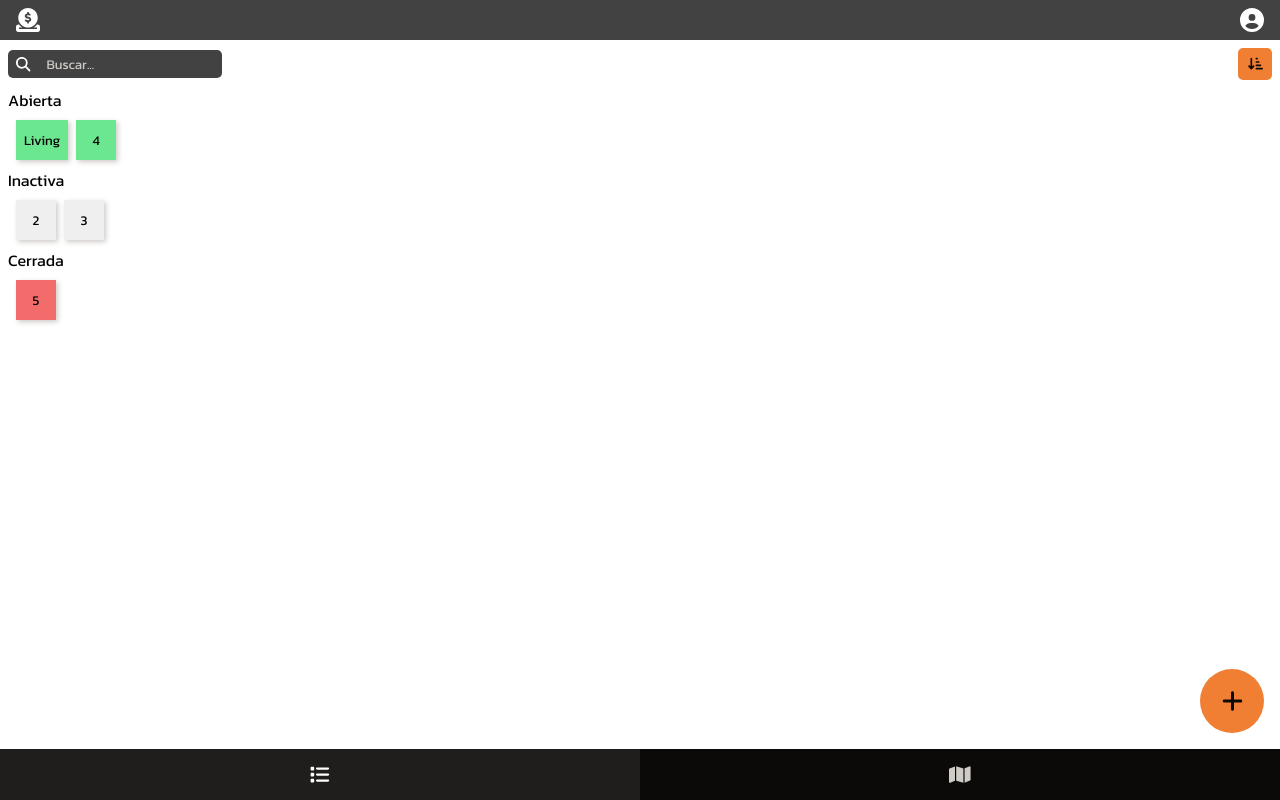
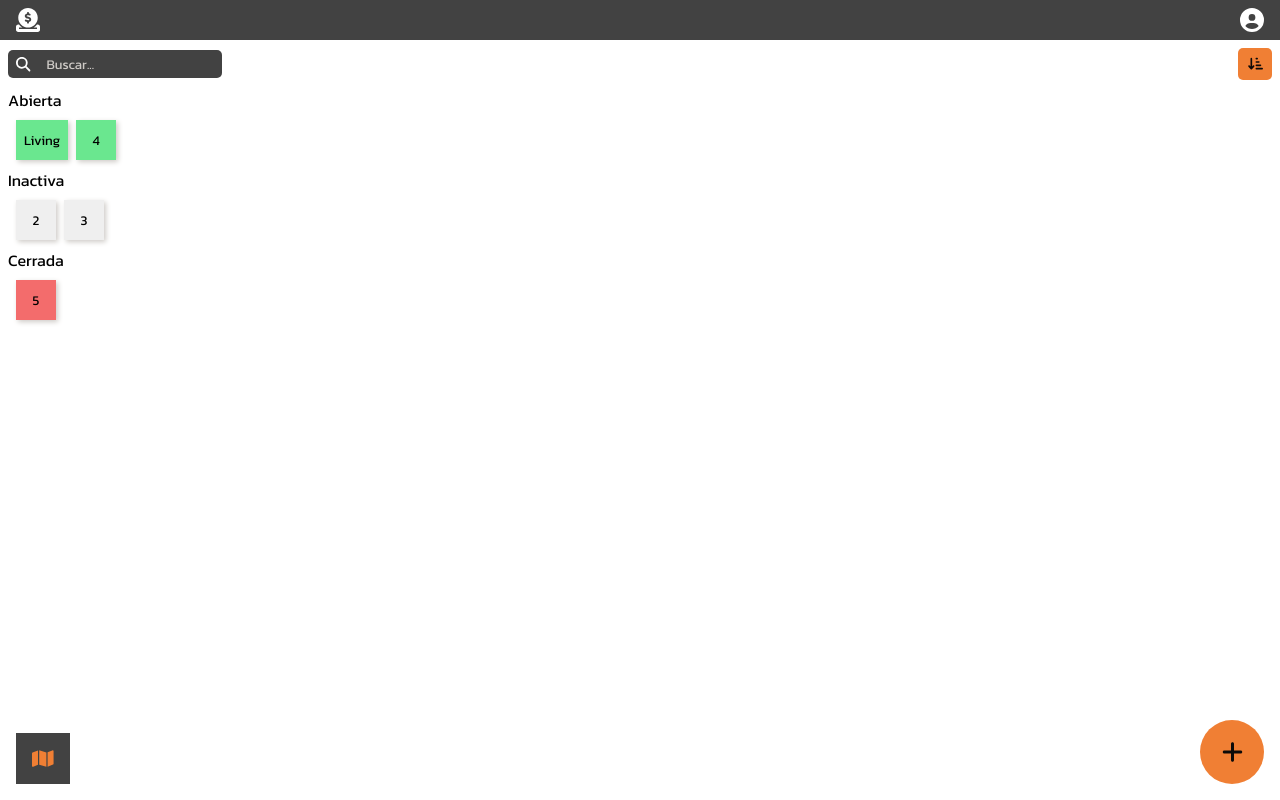
Before and after one commit to Animator55/RegBox-Pawn, a React (Vite) app: page / in a window 1280 px wide. Built offline with nearby package versions, Linux system fonts and the light colour scheme.

Commit message:
fixed ux

```diff
--- a/src/assets/App.css
+++ b/src/assets/App.css
@@ -380,26 +380,16 @@ main {
 /***/
 
 .main-nav {
-  display: flex;
-  background-color: var(--cblack);
-  align-items: center;
-}
-
-.main-nav>button {
-  width: 100%;
-  height: 100%;
+  position: absolute;
+  left: 1rem;
+  bottom: 1rem;
   display: flex;
   align-items: center;
   justify-content: center;
   padding: 1rem;
   font-size: 1.2rem;
-  background-color: transparent;
-  color: var(--clightgray)
-}
-
-.main-nav>button.active {
-  color: var(--cwhite);
-  background-color: rgba(255, 255, 255, 0.082);
+  background-color: var(--cdarkgray);
+  color: var(--corange)
 }
 
 
@@ -546,15 +536,10 @@ main {
 }
 
 .return-to-type-selector {
-  position: absolute;
-  border-radius: 5px;
-  background-color: var(--corange);
   padding: .5rem;
   display: flex;
   align-items: center;
   gap: 1rem;
-  left: 1rem;
-  bottom: 1rem;
   font-size: 1rem;
 }
 
@@ -695,10 +680,19 @@ main {
 
 /**/
 
-.view-command-button {
+.picker-nav {
   display: flex;
   background-color: var(--cblack);
   padding: 1rem;
+  font-size: 1.2rem;
+  color: var(--clightgray);
+  justify-content: space-between;
+  align-items: center;
+  gap: 1rem;
+}
+
+.view-command-button {
+  display: flex;
   font-size: 1.2rem;
   color: var(--clightgray);
   justify-content: center;
--- a/src/components/NavBar.tsx
+++ b/src/components/NavBar.tsx
@@ -7,14 +7,7 @@ type Props = {
 }
 
 export default function NavBar({ currentNav, setNav }: Props) {
-  return <nav className='main-nav'>
-    <button
-      className={currentNav === "list" ? "active" : ""}
-      onClick={() => { setNav("list") }}
-      ><FontAwesomeIcon icon={faList} /></button>
-    <button
-      className={currentNav === "map" ? "active" : ""}
-      onClick={() => { setNav("map") }}
-    ><FontAwesomeIcon icon={faMap} /></button>
-  </nav>
+  return <button className='main-nav' onClick={() => { setNav(currentNav === "list" ? "map" :"list") }}>
+    <FontAwesomeIcon icon={currentNav === "map" ? faList: faMap} />
+  </button>
 }
--- a/src/components/Picker.tsx
+++ b/src/components/Picker.tsx
@@ -1,7 +1,7 @@
 import React from 'react'
 import { Item, router } from '../vite-env'
 import { FontAwesomeIcon } from '@fortawesome/react-fontawesome'
-import { faAsterisk, faCaretLeft, faCaretUp, faMinus, faPlus, faSortAlphaDownAlt, faSortAlphaUpAlt, faSortAmountAsc, faSortAmountDesc } from '@fortawesome/free-solid-svg-icons'
+import { faArrowLeft, faAsterisk, faCaretUp, faMinus, faPlus, faSortAlphaDownAlt, faSortAlphaUpAlt, faSortAmountAsc, faSortAmountDesc } from '@fortawesome/free-solid-svg-icons'
 import { productsType } from '../defaults/products'
 import SearchBar from './def/Search'
 import OrderListPop from './pops/OrderListPop'
@@ -96,7 +96,7 @@ export default function Picker({ cancelPicker, confirmPicker, prods, selectedTab
         return <header className='main-header picker'>
             <button className='default-button' onClick={() => { setPop("close") }}>Cancelar</button>
             <p>{selectedTable && ("Mesa " + selectedTable)}</p>
-            <button className={(result.length !== 1 || result[0].length !== 0) ?'default-button' : "default-button disabled"} onClick={() => { if(result.length !== 1 || result[0].length !== 0) setPop("confirm") }}>Confirmar</button>
+            <button className={(result.length !== 1 || result[0].length !== 0) ? 'default-button' : "default-button disabled"} onClick={() => { if (result.length !== 1 || result[0].length !== 0) setPop("confirm") }}>Confirmar</button>
         </header>
     }
 
@@ -176,8 +176,8 @@ export default function Picker({ cancelPicker, confirmPicker, prods, selectedTab
                         return <button
                             key={Math.random()}
                             onClick={() => {
-                                let val = selectedItem.comment && selectedItem.comment !== "" ? selectedItem.comment +", " +tag : tag
-                                editPhase({ ...selectedItem, comment:  val})
+                                let val = selectedItem.comment && selectedItem.comment !== "" ? selectedItem.comment + ", " + tag : tag
+                                editPhase({ ...selectedItem, comment: val })
                             }}
                         >
                             {tag}
@@ -248,8 +248,7 @@ export default function Picker({ cancelPicker, confirmPicker, prods, selectedTab
                 setPage("")
                 setSelectedItem(undefined)
             }}>
-                <FontAwesomeIcon icon={faCaretLeft} />
-                Volver
+                <FontAwesomeIcon icon={faArrowLeft} />
             </button>
         </section>
     }
@@ -266,10 +265,12 @@ export default function Picker({ cancelPicker, confirmPicker, prods, selectedTab
             confirm={() => { cancelPicker() }}
         />,
         "confirm": <ConfirmPop
-            title='¿Enviar comanda?'
-            subTitle={('Se enviarán los datos de la comanda'+ (selectedTable && " a la mesa "+ selectedTable)+'.')}
+            title={'¿'+(selectedTable ? "Enviar" : "Confirmar") + ' comanda?'}
+            subTitle={
+                selectedTable? ('Se enviarán los datos de la comanda a la mesa ' + selectedTable + '.'):
+                'Se pasará a seleccionar una mesa.'}
             close={() => { setPop(undefined) }}
-            confirm={() => {confirmPicker() }}
+            confirm={() => { confirmPicker() }}
         />,
         "order": <OrderListPop
             options={orderOptions}
@@ -284,7 +285,16 @@ export default function Picker({ cancelPicker, confirmPicker, prods, selectedTab
         {pop && pops[pop]}
         <Header />
         {pages[page !== "" ? "items" : "types"]}
-        <button className='view-command-button' onClick={() => { setPop("command") }}>
-            <FontAwesomeIcon icon={faCaretUp} /> Ver comanda</button>
+        <nav className='picker-nav'>
+            <button className='return-to-type-selector' onClick={() => {
+                setPage("")
+                setSelectedItem(undefined)
+            }}>
+                <FontAwesomeIcon icon={faArrowLeft} />
+            </button>
+            <button className='view-command-button' onClick={() => { setPop("command") }}>
+                <FontAwesomeIcon icon={faCaretUp} /> Ver comanda
+            </button>
+        </nav>
     </>
 }
```
